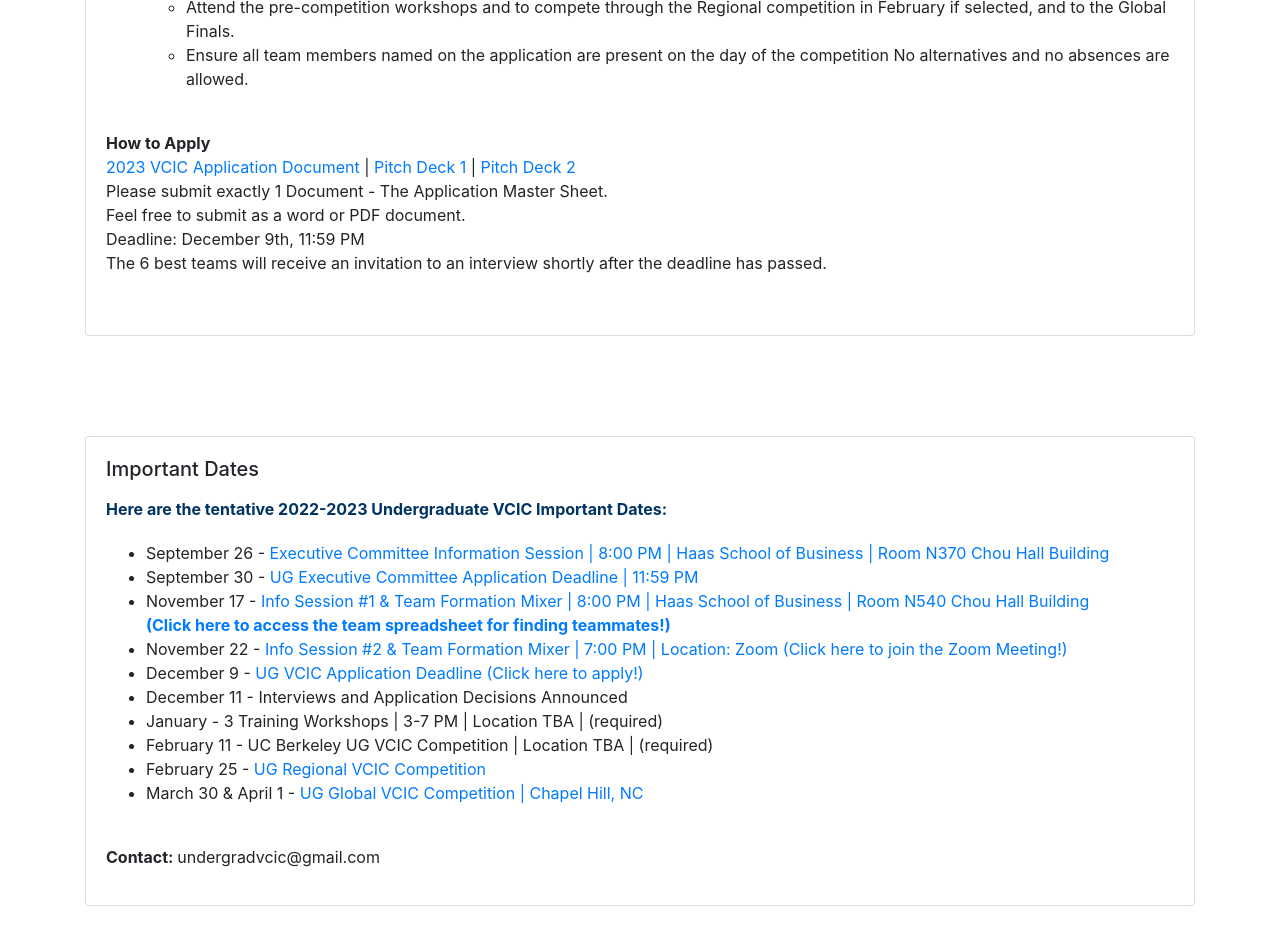
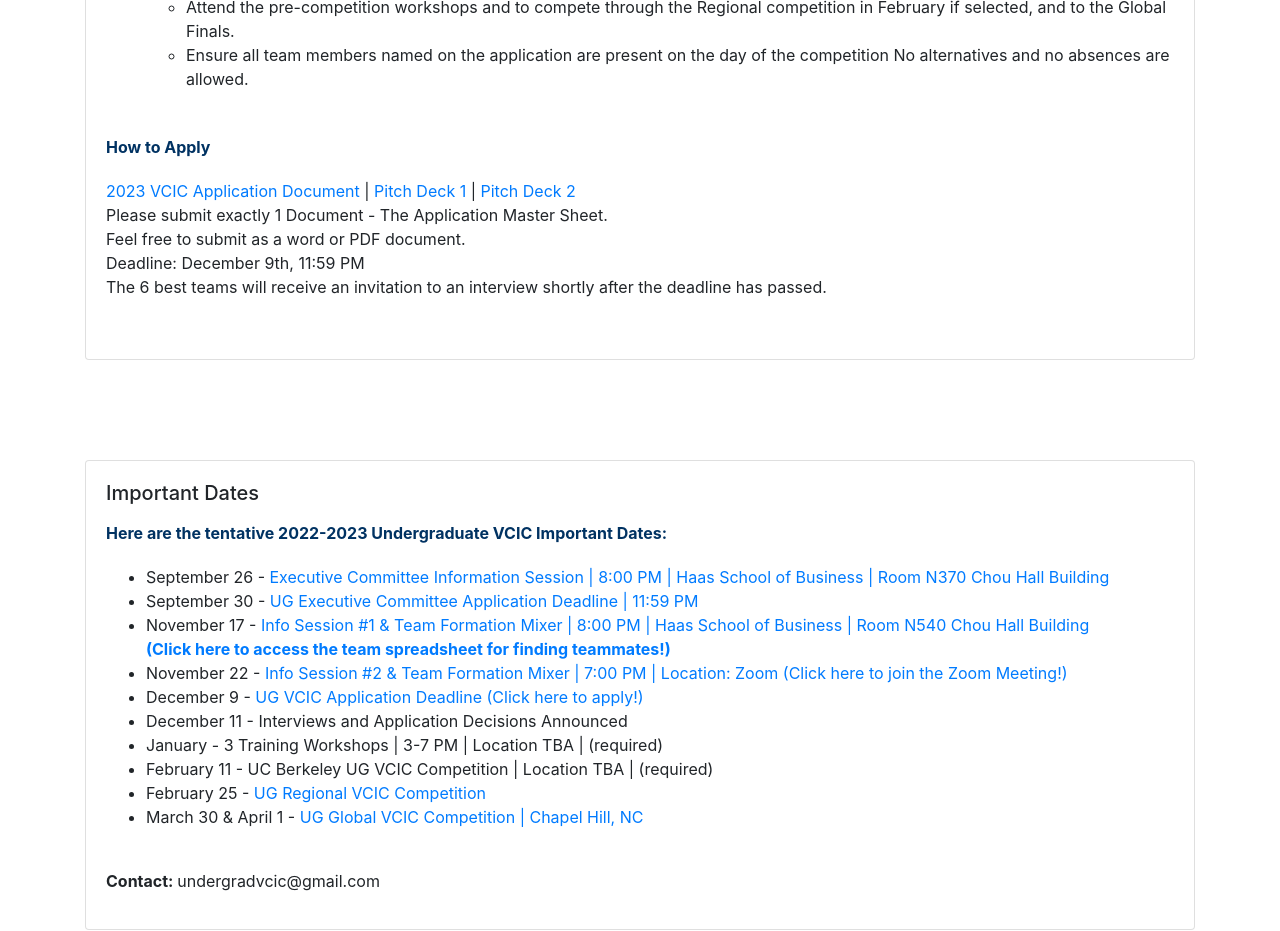
Before and after one commit to bhep-web/vcic, a plain HTML site: page undergrad.html in a window 1280 px wide. Shown: the part 1020-1951 px from the top of the page. Drawn offline with nearby package versions, Linux system fonts and the light colour scheme.

Commit message:
Update undergrad.html

```diff
--- a/undergrad.html
+++ b/undergrad.html
@@ -84,7 +84,9 @@
                 <li>Attend the pre-competition workshops and to compete through the Regional competition in February if selected, and to the Global Finals.</li>
                 <li>Ensure all team members named on the application are present on the day of the competition No alternatives and no absences are allowed.</li></ul></li>
             </ul><br>
-            <strong>How to Apply</strong><br><a href="https://docs.google.com/document/d/1OTUMIzcPPx_m_nyjTyysTZ4cd7w8CyL3/edit?usp=sharing&amp;ouid=110399130953661402943&amp;rtpof=true&amp;sd=true">2023 VCIC Application Document</a> | <a href="https://drive.google.com/file/d/1a961TqC4_LYD-DzHmgmEhvcAP1VliEN2/view?usp=sharing">Pitch Deck 1</a> | <a href="https://republic.com/hydro-wind-energy">Pitch Deck 2</a><br>Please submit exactly 1 Document - The Application Master Sheet. <br>Feel free to submit as a word or PDF document.<br>
+            <p class="card-text">
+            <strong>How to Apply</strong></p>
+          <a href="https://docs.google.com/document/d/1OTUMIzcPPx_m_nyjTyysTZ4cd7w8CyL3/edit?usp=sharing&amp;ouid=110399130953661402943&amp;rtpof=true&amp;sd=true">2023 VCIC Application Document</a> | <a href="https://drive.google.com/file/d/1a961TqC4_LYD-DzHmgmEhvcAP1VliEN2/view?usp=sharing">Pitch Deck 1</a> | <a href="https://republic.com/hydro-wind-energy">Pitch Deck 2</a><br>Please submit exactly 1 Document - The Application Master Sheet. <br>Feel free to submit as a word or PDF document.<br>
 Deadline: December 9th, 11:59 PM<br>The 6 best teams will receive an invitation to an interview shortly after the deadline has passed.<br><br>
         </p>
         </div>
```
